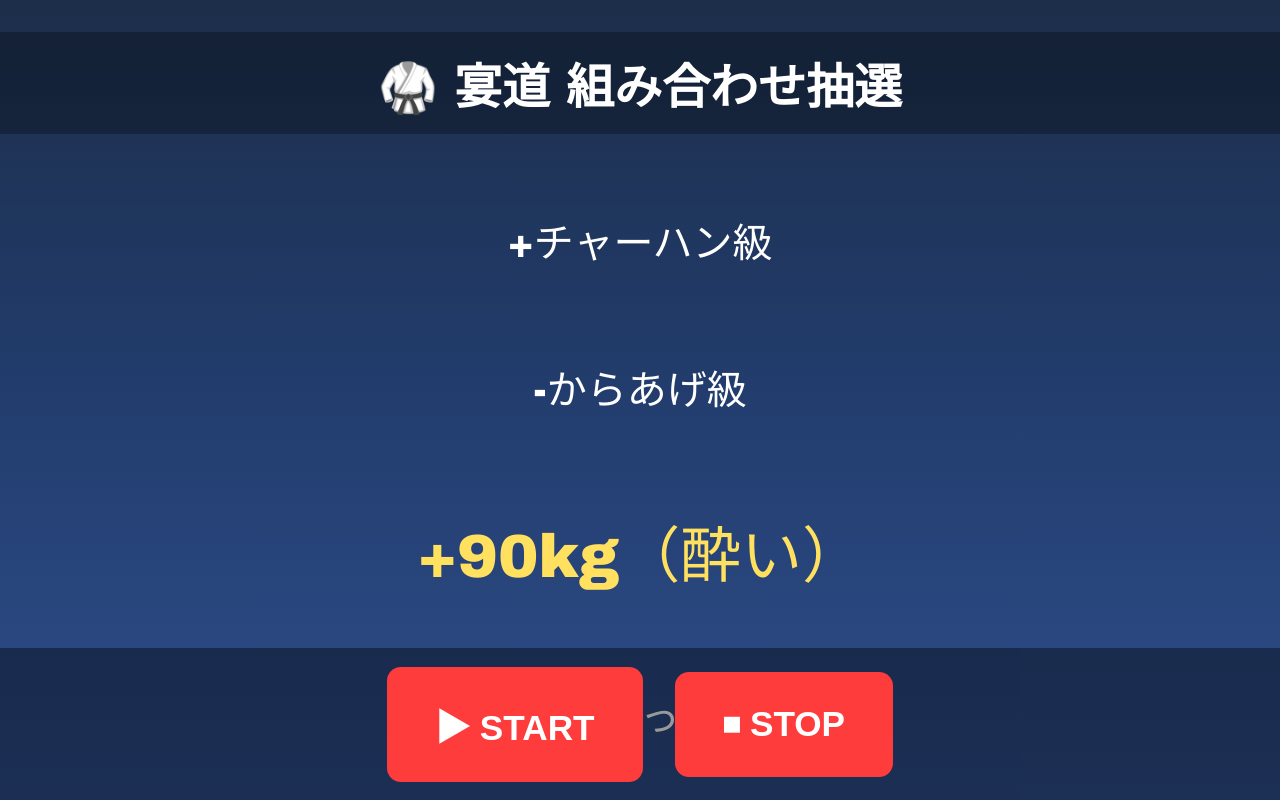
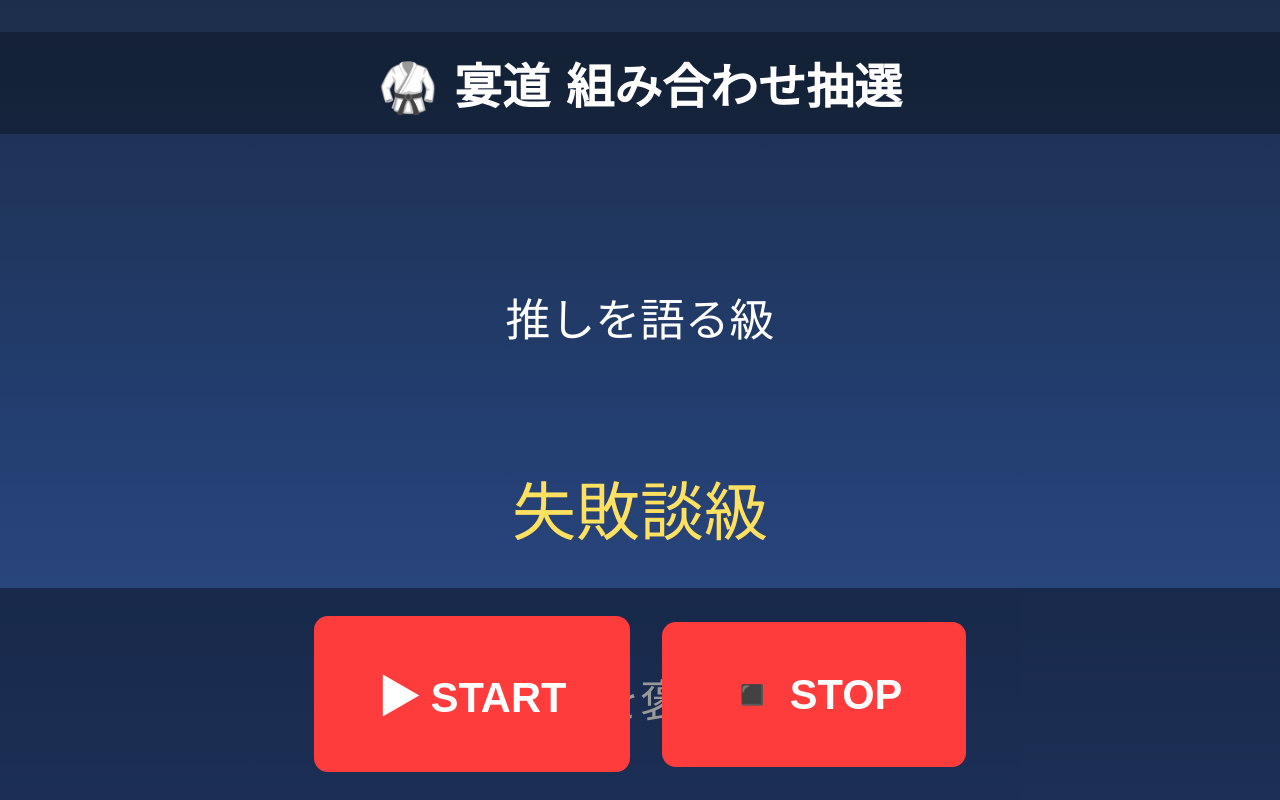
Before and after one commit to masayuki610930/2025-07-24, a plain HTML site: page index.html in a window 1280 px wide. Drawn offline with Linux system fonts and the light colour scheme.

Commit message:
Update index.html

```diff
--- a/index.html
+++ b/index.html
@@ -22,27 +22,27 @@
     }
 
     #roller-wrapper {
-      height: calc(100vh - 150px);
+      height: calc(100vh - 180px);
       overflow: hidden;
       position: relative;
     }
 
     #roller {
       position: absolute;
-      top: 0;
+      bottom: 0;
       left: 0;
       right: 0;
       will-change: transform;
     }
 
     .item {
-      font-size: 2.5rem;
-      padding: 2.8rem 0;
+      font-size: 2.8rem;
+      padding: 3.5rem 0;
       transition: transform 0.2s, font-size 0.2s, color 0.2s;
     }
 
     .centered {
-      font-size: 3.8rem;
+      font-size: 4rem;
       color: #ffe15f;
     }
 
@@ -55,13 +55,13 @@
       display: flex;
       justify-content: center;
       gap: 2rem;
-      height: 120px;
+      height: 180px;
       align-items: center;
     }
 
     button {
-      font-size: 2.2rem;
-      padding: 2rem 3rem;
+      font-size: 2.6rem;
+      padding: 3rem 4rem;
       font-weight: bold;
       color: white;
       background-color: #ff3c3c;
@@ -74,7 +74,6 @@
       background-color: #ff6767;
     }
 
-    /* 🎉 紙吹雪アニメーション */
     .confetti {
       position: fixed;
       top: -20px;
@@ -102,7 +101,7 @@
 
   <div id="controls">
     <button onclick="startRoll()">▶ START</button>
-    <button onclick="stopRoll()">⏹ STOP</button>
+    <button onclick="stopRoll()">◾️ STOP</button>
   </div>
 
   <script>
@@ -137,9 +136,11 @@
     }
 
     function animate() {
-      position += speed;
-      if (position > roller.scrollHeight) position = 0;
-      roller.style.transform = `translateY(-${position}px)`;
+      position -= speed;
+      const maxScroll = -roller.scrollHeight + wrapper.clientHeight;
+      if (position < maxScroll) position = 0;
+
+      roller.style.transform = `translateY(${position}px)`;
       highlightCenterItem();
 
       if (slowingDown) {
@@ -148,7 +149,7 @@
           cancelAnimationFrame(animationId);
           speed = 0;
           highlightCenterItem();
-          launchConfetti(); // ← 🎉 紙吹雪発動！
+          launchConfetti();
           return;
         }
       }
@@ -181,7 +182,6 @@
       slowingDown = true;
     }
 
-    // 🎊 紙吹雪エフェクト
     function launchConfetti() {
       for (let i = 0; i < 100; i++) {
         const confetti = document.createElement('div');
```
